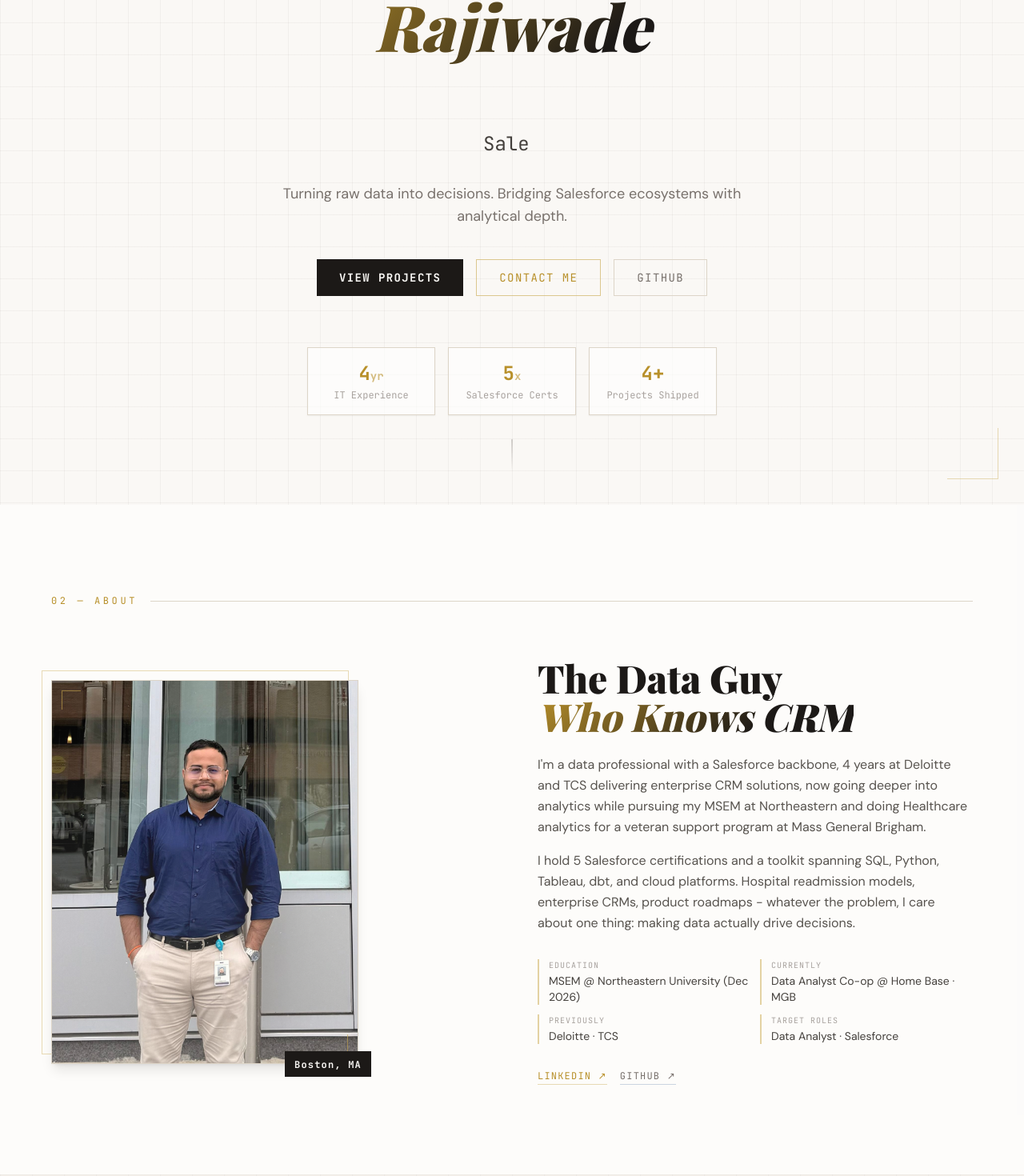
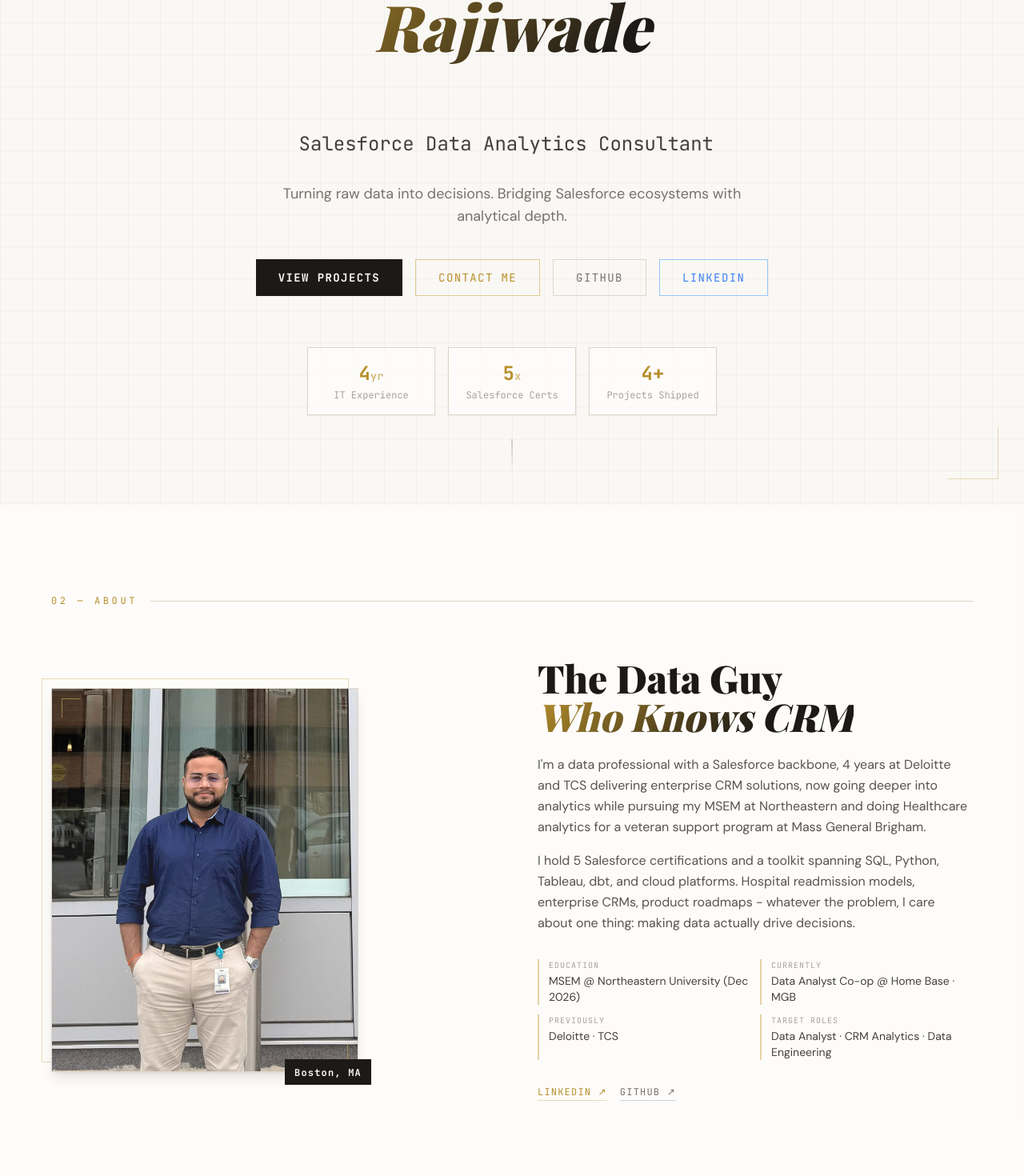
Before and after one commit to shubhamrajiwade29/portfolio, a React (Vite) app: page / in a window 1280 px wide. Shown: the part 172-1642 px from the top of the page at 80% size. Built offline with nearby package versions, Linux system fonts and the light colour scheme; a web font is replaced by a local one.

Commit message:
Update target roles across hero, about, and contact
Co-Authored-By: Claude Opus 4.8 (1M context) <noreply@anthropic.com>

```diff
--- a/src/components/About.jsx
+++ b/src/components/About.jsx
@@ -56,7 +56,7 @@ export default function About() {
                   { label: 'Education', value: personal.education },
                   { label: 'Currently', value: personal.currentRole },
                   { label: 'Previously', value: 'Deloitte · TCS' },
-                  { label: 'Target Roles', value: 'Data Analyst · Salesforce' },
+                  { label: 'Target Roles', value: 'Data Analyst · CRM Analytics · Data Engineering' },
                 ].map(({ label, value }) => (
                   <div key={label} className="border-l-2 border-gold-400/50 pl-3">
                     <div className="font-mono text-[10px] text-slate-400 tracking-widest uppercase">{label}</div>
--- a/src/components/Contact.jsx
+++ b/src/components/Contact.jsx
@@ -26,13 +26,14 @@ export default function Contact() {
 
           <FadeUp delay="delay-100">
             <p className="font-body text-slate-500 text-lg leading-relaxed mb-12">
-              Targeting <strong className="text-slate-800">Data</strong> and <strong className="text-slate-800">Salesforce</strong> roles for after graduation (Dec 2026). Open to co-op extensions, contract work, or full-time conversations now.
+              Targeting <strong className="text-slate-800">Data Analytics</strong>, <strong className="text-slate-800">CRM/Salesforce Analytics</strong>, and <strong className="text-slate-800">Data Engineering</strong> roles for after graduation (Dec 2026). Open to co-op extensions, contract work, or full-time conversations now.
             </p>
           </FadeUp>
 
           <div className="flex flex-col gap-4">
             {[
-              { icon: '✉', label: 'Email', value: personal.email, href: `mailto:${personal.email}`, color: 'text-gold-500' },
+              { icon: '✉', label: 'Email', value: 'shubhamrajiwade29@gmail.com', href: 'mailto:shubhamrajiwade29@gmail.com', color: 'text-gold-500' },
+              { icon: '✉', label: 'Email (NEU)', value: personal.email, href: `mailto:${personal.email}`, color: 'text-gold-500' },
               { icon: 'in', label: 'LinkedIn', value: 'linkedin.com/in/shubhamrajiwade', href: personal.linkedin, color: 'text-blue-600' },
               { icon: '⌥', label: 'GitHub', value: 'github.com/shubhamrajiwade29', href: personal.github, color: 'text-slate-600' },
             ].map((item, i) => (
--- a/src/components/Hero.jsx
+++ b/src/components/Hero.jsx
@@ -5,9 +5,10 @@ const { personal } = portfolioData
 
 const ROLES = [
   'Data Analyst',
-  'Salesforce Architect',
+  'Salesforce Data Analytics Consultant',
+  'CRM Analytics Engineer',
   'Analytics Engineer',
-  'BI Developer',
+  'Data Engineer',
 ]
 
 export default function Hero() {
@@ -127,6 +128,14 @@ export default function Hero() {
           >
             GitHub
           </a>
+          <a
+            href={personal.linkedin}
+            target="_blank"
+            rel="noopener noreferrer"
+            className="px-7 py-3 border border-blue-300 text-blue-500 font-mono text-sm tracking-widest uppercase hover:bg-blue-600 hover:text-white hover:border-blue-600 transition-colors"
+          >
+            LinkedIn
+          </a>
         </div>
 
         {/* Stats */}
```
